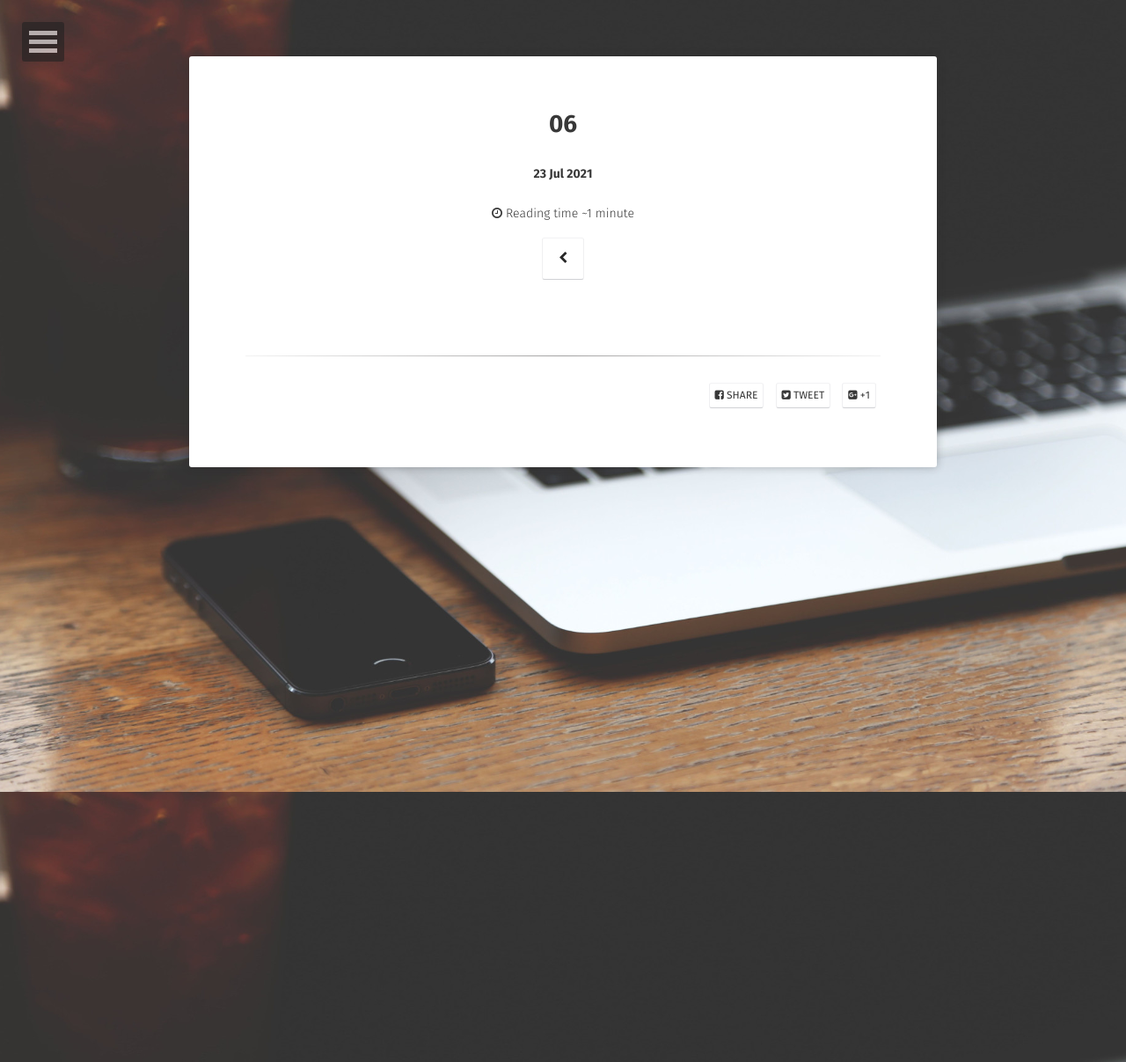
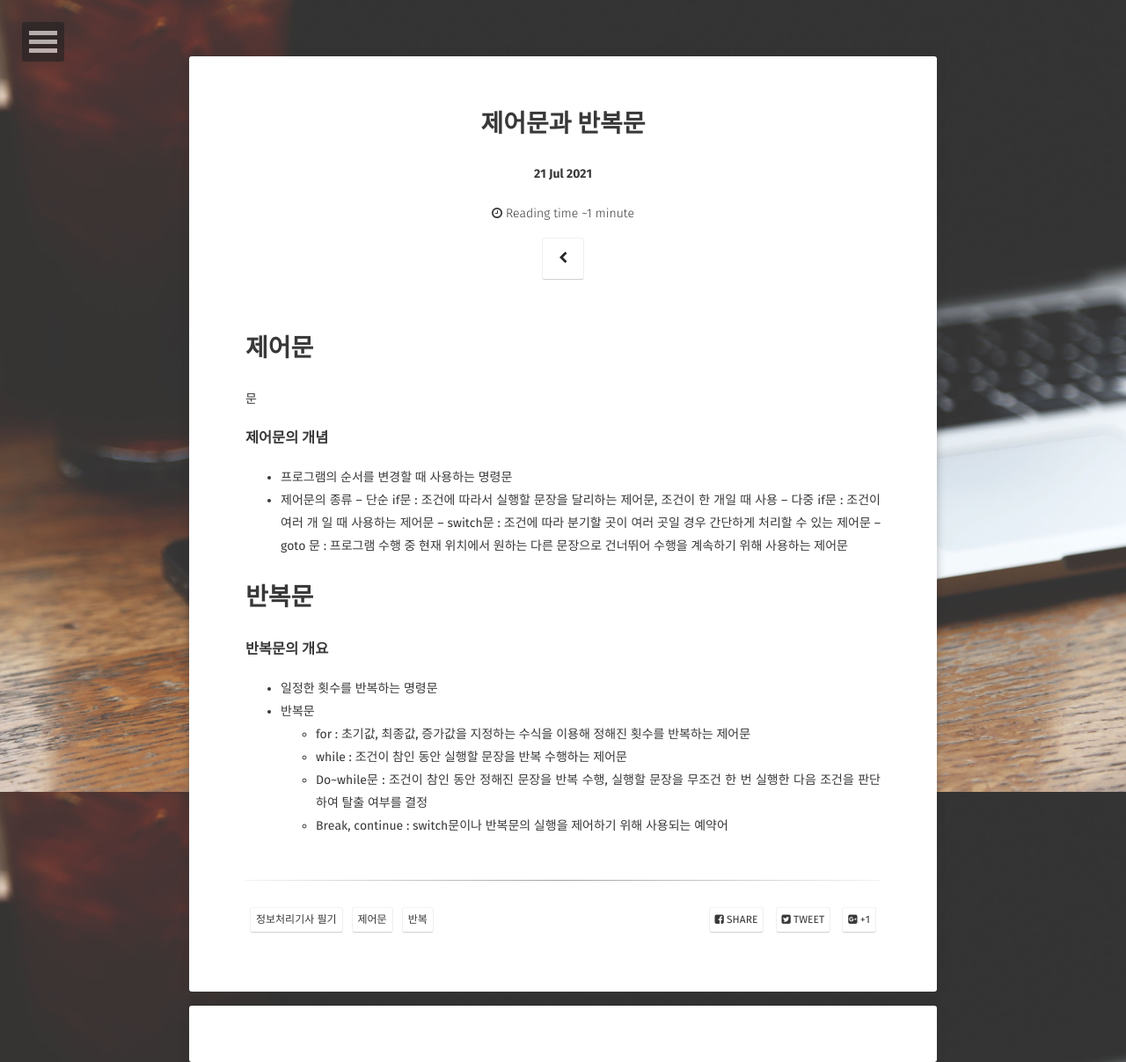
Before and after one commit to ymym-j/ymym-j.github.com, a Jekyll site: the page built from _posts/2021-07-23-06.md, in a window 1280 px wide. Shown: the whole page at 88% size. Built offline with Jekyll 4.4.1, drawn with Linux system fonts in a browser that asks for light colours; some web fonts are replaced; our own code applies the rules of GitHub Pages for plain Markdown files; comment, search, counter and statistics services are not loaded.

Commit message:
게시글 추가

```diff
--- a/_config.yml
+++ b/_config.yml
@@ -1,5 +1,5 @@
 # Site
-title:              YM's Blog
+title:              YM's log
 bio:                '끄적끄적 일기'
 description:        "공부하는 과정을 기록하는 블로그 입니다. 내용에서 보이는 문제가 있으시면 마구마구 지적해주세요"
 reading_time:       true
--- a/_posts/2021-07-23-06.md
+++ b/_posts/2021-07-23-06.md
@@ -0,0 +1,29 @@
+---
+layout: post
+title: "제어문과 반복문"
+date: 2021-07-21
+excerpt: "제어문과 반복문"
+category: [프로그래밍 언어 활용]
+tags: [정보처리기사 필기, 제어문, 반복]
+comments: true
+---
+
+# 제어문
+문
+### 제어문의 개념
+- 프로그램의 순서를 변경할 때 사용하는 명령문
+- 제어문의 종류
+  -- 단순 if문 : 조건에 따라서 실행할 문장을 달리하는 제어문, 조건이 한 개일 때 사용
+  -- 다중 if문 : 조건이 여러 개 일 때 사용하는 제어문
+  -- switch문 : 조건에 따라 분기할 곳이 여러 곳일 경우 간단하게 처리할 수 있는 제어문
+  -- goto 문 : 프로그램 수행 중 현재 위치에서 원하는 다른 문장으로 건너뛰어 수행을 계속하기 위해 사용하는 제어문
+
+# 반복문
+
+### 반복문의 개요
+- 일정한 횟수를 반복하는 명령문
+- 반복문
+    - for : 초기값, 최종값, 증가값을 지정하는 수식을 이용해 정해진 횟수를 반복하는 제어문
+    - while : 조건이 참인 동안 실행할 문장을 반복 수행하는 제어문
+    - Do~while문 : 조건이 참인 동안 정해진 문장을 반복 수행, 실행할 문장을 무조건 한 번 실행한 다음 조건을 판단하여 탈출 여부를 결정
+    - Break, continue : switch문이나 반복문의 실행을 제어하기 위해 사용되는 예약어
```
